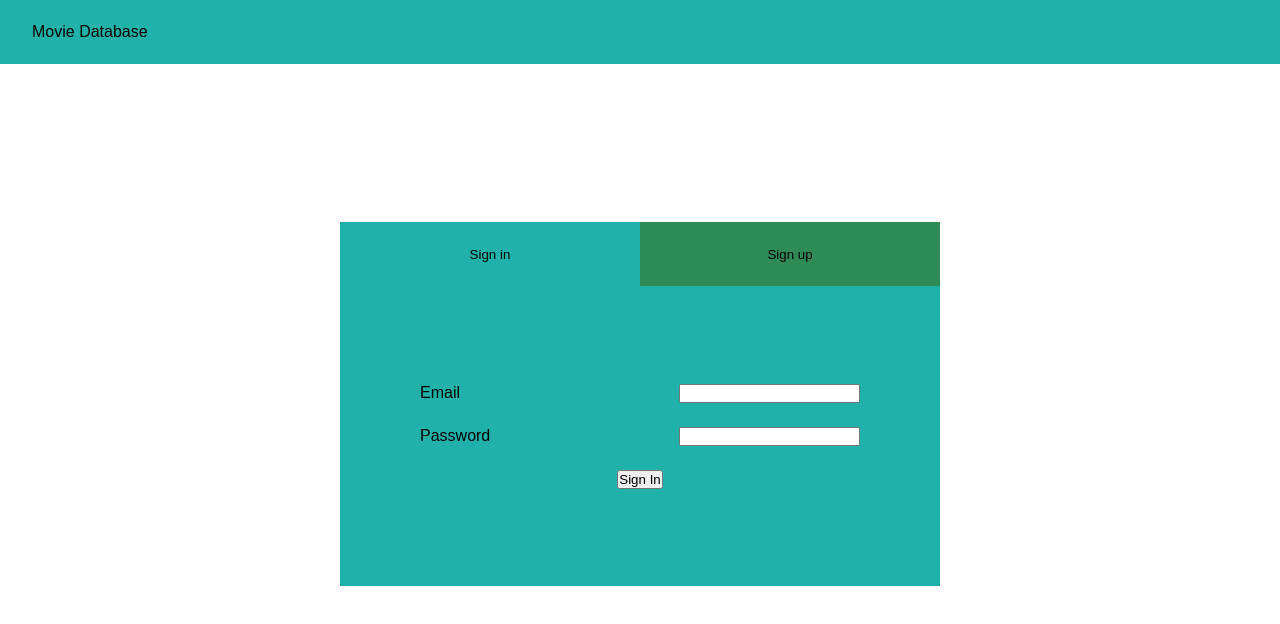
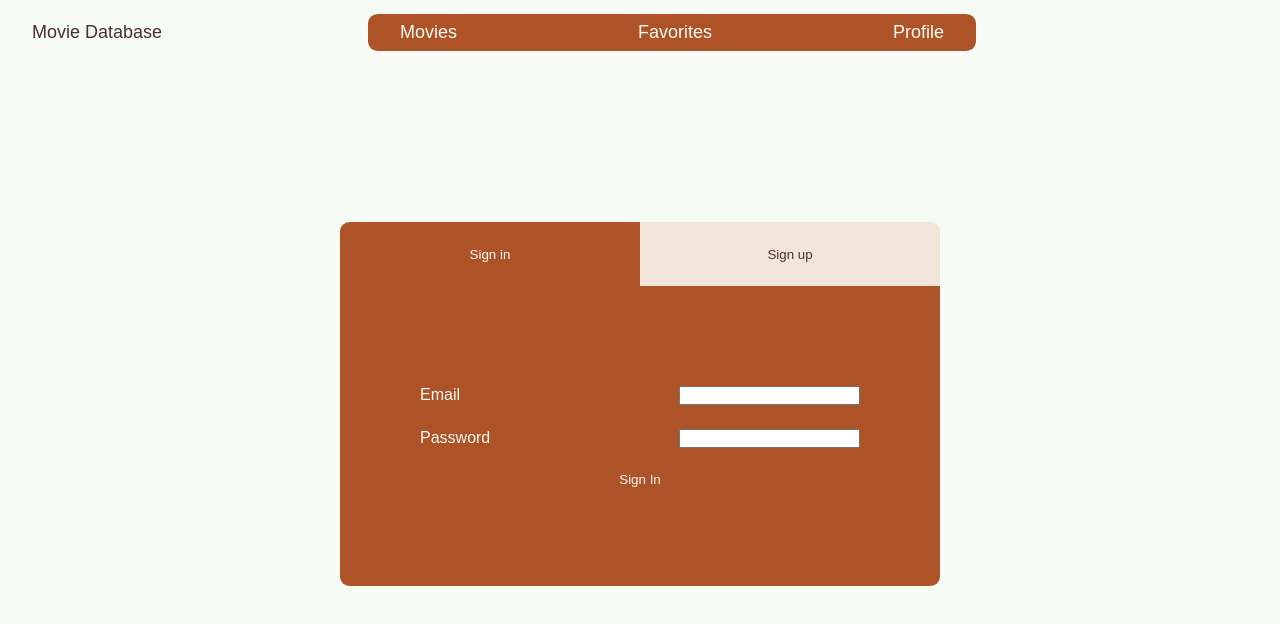
Before and after one commit to benedictenaess/final_project, a website built with webpack: page dist/index.html in a window 1280 px wide. Both pictures are taken after a click on the button "Sign in". Built offline with nearby package versions, Linux system fonts and the light colour scheme; some packages are replaced by stand-ins of ours; no server answers.

Commit message:
Header and form UI

```diff
--- a/src/css/style.css
+++ b/src/css/style.css
@@ -3,6 +3,11 @@
 	margin: 0;
 	padding: 0;
 	font-family: Arial, Helvetica, sans-serif;
+	color: var(--color-primary);
+}
+
+body {
+	background-color: var(--color-secondary);
 }
 
 button {
@@ -15,12 +20,36 @@ header {
 	justify-content: space-between;
 	width: 100%;
 	height: 4rem;
-	background-color: lightseagreen;
 	padding: 0rem 2rem;
 }
 
+.header-logo {
+	color: var(--color-primary);
+	font-size: var(--font-size-small);
+}
+
+.header-page-button {
+	display: flex;
+	justify-content: space-between;
+	width: 50%;
+	background-color: var(--color-accent-1);
+	padding: 0.5rem 2rem;
+	border-radius: var(--border-radius);
+}
+
+.header-page-button button {
+	background-color: transparent;
+	border: none;
+	color: var(--color-accent-3);
+	font-size: var(--font-size-small);
+}
+
 .sign-out-button {
-	display: none;
+	visibility: hidden;
+	background-color: transparent;
+	border: none;
+	color: var(--primary-color);
+	font-size: var(--font-size-small);
 }
 
 /* SIGN-UP/IN FORM ----------------------------------*/
@@ -57,11 +86,15 @@ header {
 }
 
 .signin-form_button {
-	background-color: lightseagreen;
+	background-color: var(--color-accent-1);
+	color: var(--color-secondary);
+	border-radius: var(--border-radius) 0 0 0;
 }
 
 .signup-form_button {
-	background-color: seagreen;
+	background-color: var(--color-accent-2);
+	color: var(--color-primary);
+	border-radius: 0 var(--border-radius) 0 0;
 }
 
 .signin-form_visibility {
@@ -82,7 +115,9 @@ header {
 	gap: 1.5rem;
 	height: 100%;
 	padding: 2rem 5rem;
-	background-color: lightseagreen;
+	background-color: var(--color-accent-1);
+	color: var(--color-accent-3);
+	border-radius: 0 0 var(--border-radius) var(--border-radius);
 }
 
 .sign-in-form div {
@@ -104,11 +139,23 @@ header {
 	margin: 0 auto;
 }
 
+.sign-in-button_submit,
+.sign-up-button_submit {
+	background-color: transparent;
+	border: none;
+	color: var(--color-accent-3);
+}
+
+label {
+	color: var(--color-secondary);
+}
+
 /* MAIN CONTENT HOMEPAGE --------------------------------- */
 .main-content {
 	display: none;
 	width: 100%;
 	height: 100vh;
+	font-size: var(--font-size-extra-large);
 }
 
 .render-username {
--- /dev/null
+++ b/src/css/variables.css
@@ -0,0 +1,21 @@
+:root {
+	--font-size-base: 1em;
+	--font-size-small: 1.125em;
+	--font-size-medium: 1.25em;
+	--font-size-medium-large: 1.5em;
+	--font-size-large: 1.75;
+	--font-size-extra-large: 2em;
+
+	--color-primary: #4B2E2B;
+	--color-secondary: #F6FBF5;
+
+	--color-accent-1: #AE5227;
+	--color-accent-2: #F1E5DA;
+	--color-accent-3: #F6FBF5;
+
+	--border-radius: 0.6rem;
+
+	--spacing-small: 0.3rem;
+	--spacing-medium: 1rem;
+	--spacing-large: 2rem;
+}
--- a/src/js/app.js
+++ b/src/js/app.js
@@ -117,7 +117,7 @@ function signInDisplay(){
 	signUpForm.reset();
 	mainContentSection.style.display = 'block';
 	formSection.style.display = 'none';
-	signOutButton.style.display = 'block';
+	signOutButton.style.visibility = 'visible';
 }
 
 function signOutDisplay(){
@@ -125,7 +125,7 @@ function signOutDisplay(){
 	formSection.style.display = 'block';
 	signInFormVisibility.style.display = 'block';
 	signUpFormVisibility.style.display = 'none';
-	signOutButton.style.display = 'none';
+	signOutButton.style.visibility = 'hidden';
 	userNameElement.textContent = '';
 }
 
@@ -134,19 +134,23 @@ function signOutDisplay(){
 const signInToggle = document.querySelector('.signin-form_button');
 const signUpToggle = document.querySelector('.signup-form_button');
 
-function toggleFormVisibility(formVisible, formHidden){
+function toggleFormVisibility(formVisible, formHidden, buttonActive, buttonInactive){
 	formVisible.style.display = 'block';
 	formHidden.style.display = 'none';
+	buttonActive.style.backgroundColor = 'var(--color-accent-1)';
+	buttonActive.style.color = 'var(--color-secondary)';
+	buttonInactive.style.backgroundColor = 'var(--color-accent-2)';
+	buttonInactive.style.color = 'var(--color-primary)';
 };
 
 signInToggle.addEventListener('click', (e)=>{
 	e.preventDefault();
-	toggleFormVisibility(signInFormVisibility, signUpFormVisibility);
+	toggleFormVisibility(signInFormVisibility, signUpFormVisibility, signInToggle, signUpToggle);
 });
 
 signUpToggle.addEventListener('click', (e)=>{
 	e.preventDefault();
-	toggleFormVisibility(signUpFormVisibility, signInFormVisibility);
+	toggleFormVisibility(signUpFormVisibility, signInFormVisibility, signUpToggle, signInToggle);
 });
 
 onAuthStateChanged(authService, (user)=>{
--- /dev/null
+++ b/src/pages/favorites.html
@@ -0,0 +1,17 @@
+<!DOCTYPE html>
+<html lang="en">
+<head>
+	<meta charset="UTF-8">
+	<meta name="viewport" content="width=device-width, initial-scale=1.0">
+	<link rel="stylesheet" href="../css/style.css">
+	<title>Favorit Movies</title>
+</head>
+<body>
+	<header>
+		<span class="header-logo">Movie Database</span>
+		<button class="header-button sign-out-button">Sign out</button>
+	</header>
+
+	<script src="/dist/bundle.js"></script>
+</body>
+</html>
```
Also changed, not shown: src/pages/movies.html (added, +16 -0 lines), src/pages/userProfile.html (added, +17 -0 lines), dist/index.html, 1 other file.
